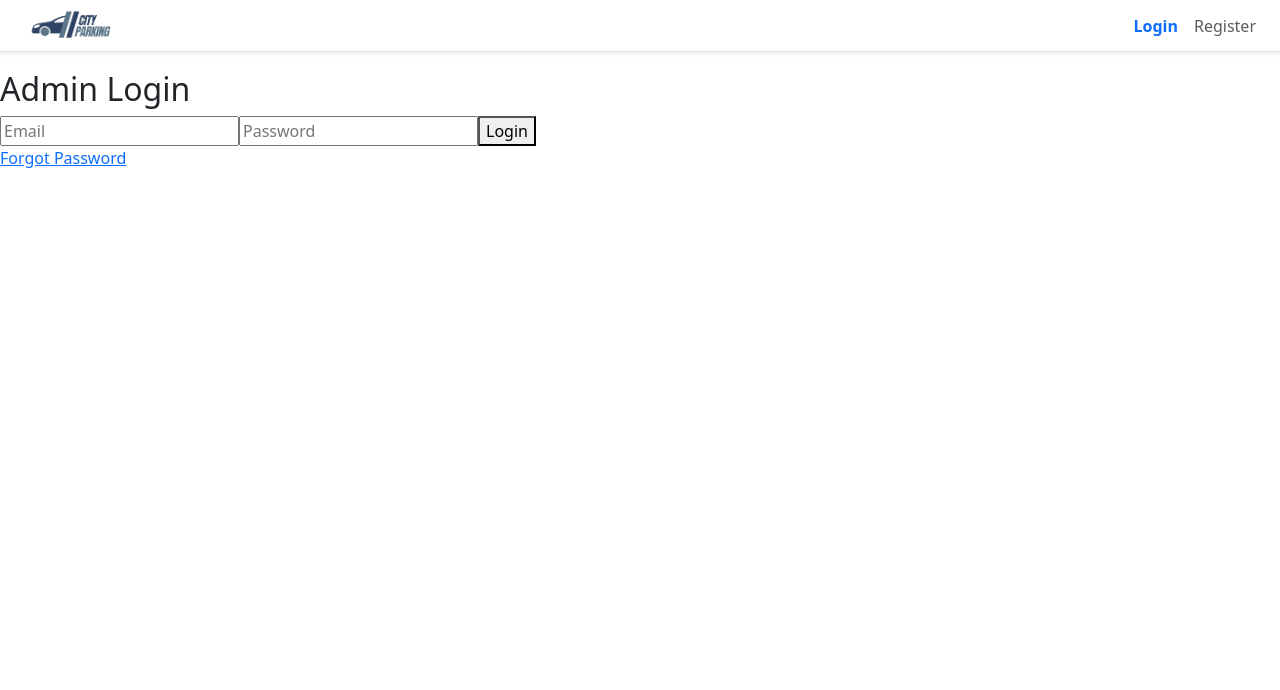
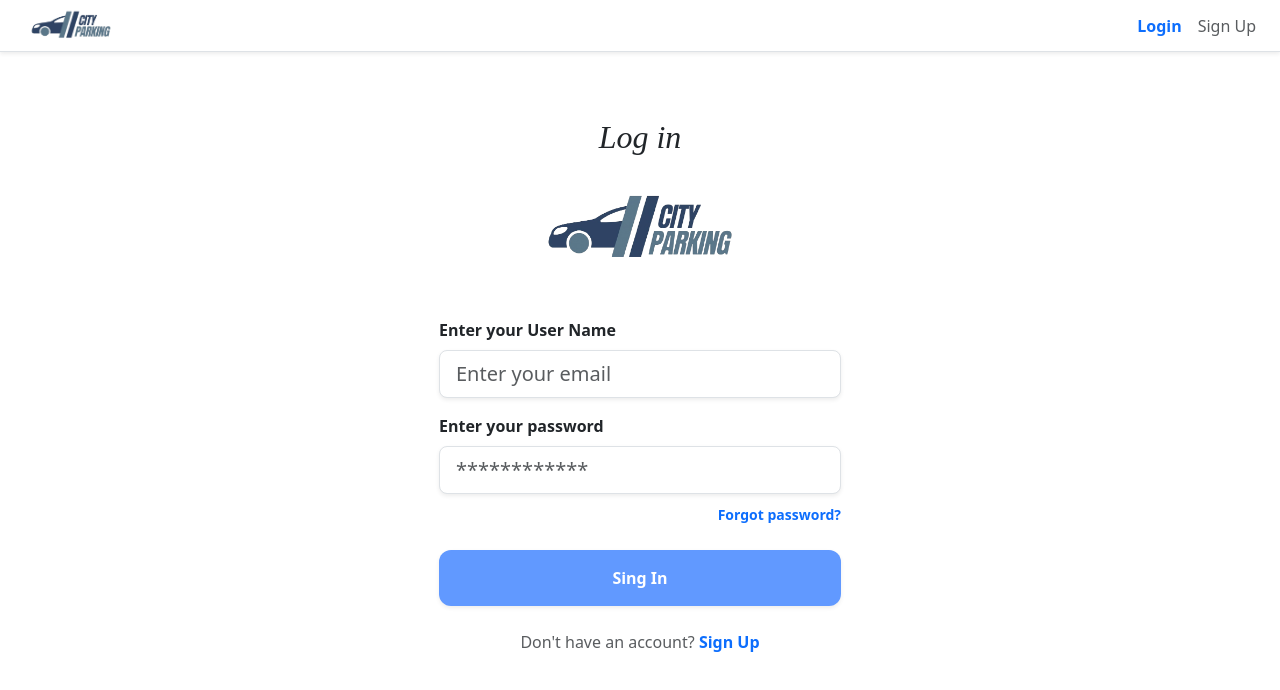
Before and after one commit to maruf119459/smart-parking-admin-frontend, a React (Create React App) app: page /login in a window 1280 px wide. Shown: the top 690 px of the page. Built offline with nearby package versions, Linux system fonts and the light colour scheme; no server answers.

Commit message:
Add Login Page Style

```diff
--- a/package.json
+++ b/package.json
@@ -18,6 +18,7 @@
     "react-dom": "^19.2.4",
     "react-router-dom": "^7.13.0",
     "react-scripts": "5.0.1",
+    "react-spinners": "^0.17.0",
     "react-toastify": "^11.0.5",
     "recharts": "^3.8.0",
     "socket.io-client": "^4.8.3",
--- a/src/components/Navbar.jsx
+++ b/src/components/Navbar.jsx
@@ -69,7 +69,7 @@ export default function Navbar() {
             {!user && (
               <div className="d-flex gap-3">
                 <Link to="/login" className="text-decoration-none fw-bold">Login</Link>
-                <Link to="/register" className="text-decoration-none text-muted">Register</Link>
+                <Link to="/register" className="text-decoration-none text-muted">Sign Up</Link>
               </div>
             )}
           </div>
--- a/src/pages/Login.jsx
+++ b/src/pages/Login.jsx
@@ -1,48 +1,111 @@
-import { useState } from "react";
 import { signInWithEmailAndPassword } from "firebase/auth";
 import { auth } from "../firebase";
+import { useState, useEffect } from "react";
 import { Link, useNavigate } from "react-router-dom";
+import { toast, ToastContainer } from "react-toastify";
+import logo from "../assets/loading_img.png";
+import { BounceLoader } from "react-spinners";
 
-
-const Login = () => {
+export default function Login() {
   const [email, setEmail] = useState("");
   const [password, setPassword] = useState("");
+  const [loginLoading, setLoginLoading] = useState(false);
+  const [initialPageLoad, setInitialPageLoad] = useState(true);
+
   const navigate = useNavigate();
+
+  useEffect(() => {
+    const timer = setTimeout(() => {
+      setInitialPageLoad(false);
+    }, 800);
+    return () => clearTimeout(timer);
+  }, []);
 
   const handleLogin = async (e) => {
     e.preventDefault();
+    setLoginLoading(true);
     try {
       await signInWithEmailAndPassword(auth, email, password);
+      toast.success("Login Successful!");
       navigate("/");
-    } catch (err) {
-      alert("Invalid credentials");
+    } catch (error) {
+      toast.error("Invalid user name or password");
+    } finally {
+      setLoginLoading(false);
     }
   };
 
+  if (initialPageLoad) {
     return (
-    <div>
+      <div
+        style={{
+          height: "80vh",
+          display: "flex",
+          flexDirection: "column",
+          justifyContent: "center",
+          alignItems: "center",
+        }}
+      >
+        <img
+          src={logo}
+          alt="City Parking Logo"
+          style={{ width: "220px", marginBottom: "20px" }}
+        />
+        <BounceLoader color="#6199ff" size={50} />
+      </div>
+    );
+  }
+
+  return (
+    <div className="d-flex flex-column align-items-center pt-5">
+      <ToastContainer position="top-center" autoClose={2000} />
+
+      <div style={{ width: "100%", maxWidth: "450px" }} className="px-4">
+        <div className="text-center mb-4">
+          <h2 style={{ fontFamily: 'serif', fontStyle: 'italic' }}>Log in</h2>
+          <img src={logo} alt="City Parking" className="img-fluid my-4" style={{ width: "220px" }} />
+        </div>
+
         <form onSubmit={handleLogin}>
-        <h2>Admin Login</h2>
-
+          <div className="mb-3">
+            <label className="form-label fw-bold">Enter your User Name</label>
             <input
               type="email"
-          placeholder="Email"
+              className="form-control form-control-lg border shadow-sm"
+              placeholder="Enter your email"
+              onChange={e => setEmail(e.target.value)}
               required
-          onChange={(e) => setEmail(e.target.value)}
             />
+          </div>
 
+          <div className="mb-4">
+            <label className="form-label fw-bold">Enter your password</label>
             <input
               type="password"
-          placeholder="Password"
+              className="form-control form-control-lg border shadow-sm"
+              placeholder="************"
+              onChange={e => setPassword(e.target.value)}
               required
-          onChange={(e) => setPassword(e.target.value)}
             />
+            <div className="text-end mt-2">
+              <Link to="/forgot-password" className="text-decoration-none small fw-bold">Forgot password?</Link>
+            </div>
+          </div>
 
-        <button type="submit">Login</button>
+          <button
+            type="submit"
+            className="btn btn-primary w-100 py-3 fw-bold shadow-sm"
+            style={{ borderRadius: '12px', backgroundColor: '#6199ff', border: 'none' }}
+            disabled={loginLoading}
+          >
+            {loginLoading ? "Processing..." : "Sing In"}
+          </button>
         </form>
-      <Link to="/forgot-password">Forgot Password</Link>
+
+        <p className="text-center mt-4 text-muted">
+          Don't have an account? <Link to="/register" className="text-primary text-decoration-none fw-bold">Sign Up</Link>
+        </p>
+      </div>
     </div>
   );
-};
-
-export default Login;
+}
```
Also changed, not shown: 1 other file (tests, documents, lock files or other folders). Lines whose indentation alone changed are shown as unchanged.
